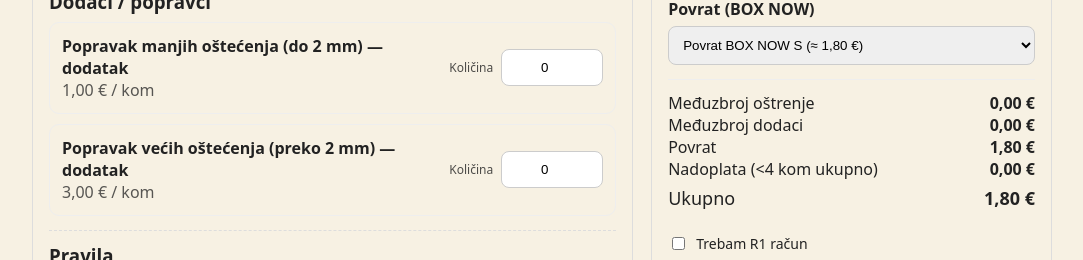
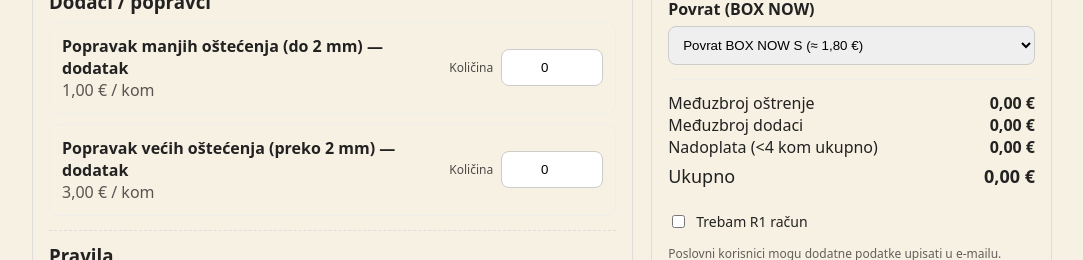
Before and after one commit to Nenad-cmd/ostrenje-nozeva-zagreb, a Next.js app: page / in a window 1280 px wide. Shown: the part 1420-1680 px from the top of the page, without its empty margins (98-1181 px from the left). Built offline with nearby package versions, Linux system fonts and the light colour scheme.

Commit message:
Update page.tsx

```diff
--- a/app/page.tsx
+++ b/app/page.tsx
@@ -98,7 +98,10 @@ const discount = baseUnitPrices
   // povrat besplatan kad je 4+ kom oštrenja
   const returnShipping = baseCount >= 4 ? 0 : returnOpt.price;
 
-  const total = Math.max(0, subtotalBase - discount) + subtotalAddons + returnShipping + standardSurcharge;
+const total =
+  Math.max(0, subtotalBase - discount) +
+  subtotalAddons +
+  standardSurcharge;
 
   const baseSummary = baseLines
     .filter((l) => (qty[l.id] || 0) > 0)
@@ -186,7 +189,7 @@ const discount = baseUnitPrices
       `Međuzbroj oštrenje: ${eur(subtotalBase)}\n` +
       (discount > 0 ? `Popust (15% od 5. komada): -${eur(discount)}\n` : "") +
       `Međuzbroj dodaci: ${eur(subtotalAddons)}\n` +
-      `Povrat (BOX NOW): ${baseCount >= 4 ? "0,00 € (besplatan povrat za 4+)" : eur(returnShipping)}\n` +
+
       `Nadoplata (standard <4): ${eur(standardSurcharge)}\n` +
       `UKUPNO: ${eur(total)}\n\n` +
       `Uplata:\nPrimatelj: ${PAYEE_NAME}\nIBAN: ${PAYEE_IBAN}\nPoziv na broj: ${code}\nOpis: ostrenje nozeva ${code}\n\n` +
@@ -519,10 +522,6 @@ const discount = baseUnitPrices
                 <strong>{eur(subtotalAddons)}</strong>
               </div>
 
-              <div style={{ display: "flex", justifyContent: "space-between" }}>
-                <span>Povrat</span>
-                <strong>{baseCount >= 4 ? eur(0) : eur(returnShipping)}</strong>
-              </div>
                 <div style={{ display: "flex", justifyContent: "space-between" }}>
                   <span>Nadoplata (&lt;4 kom ukupno)</span>
                   <strong>{eur(standardSurcharge)}</strong>
```
